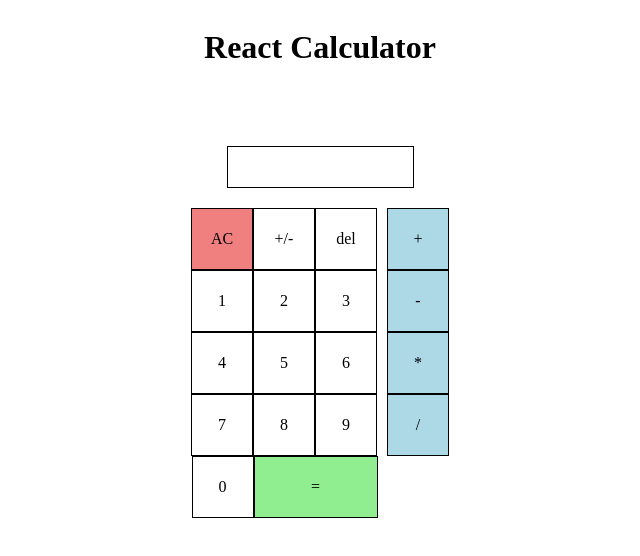
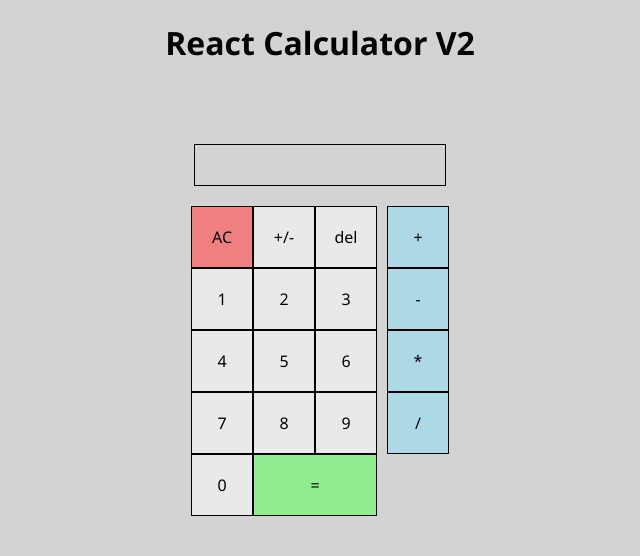
Before and after one commit to yewyewXD/React-Calculator-v2, a React (Create React App) app: page / in a window 1280 px wide. Shown: the top 556 px of the page, without its empty margins (320-960 px from the left). Built offline with nearby package versions, Linux system fonts and the light colour scheme.

Commit message:
final styling

```diff
--- a/src/App.css
+++ b/src/App.css
@@ -1,12 +1,6 @@
-.body {
-  background: grey;
+body {
+  background: lightgrey;
   font-family: "Segoe UI", Tahoma, Geneva, Verdana, sans-serif;
-}
-
-.container {
-  overflow: hidden;
-  margin: 0 auto;
-  padding: 0;
 }
 
 .heading {
@@ -15,7 +9,7 @@
 }
 
 .numpad-head {
-  width: 185px;
+  width: 250px;
   min-height: 40px;
   text-align: end;
   font-size: 30px;
@@ -41,10 +35,13 @@
   justify-content: center;
   align-items: center;
   border: solid 1px black;
+  background: rgba(255, 255, 255, 0.486);
+  transition: 0.2s;
 }
 
 .num:hover {
   cursor: pointer;
+  opacity: 0.5;
 }
 
 .clear {
@@ -59,5 +56,5 @@
 .equal {
   background: lightgreen;
   padding: 0 31px;
-  margin-right: 71px;
+  margin-right: 72px;
 }
--- a/src/App.js
+++ b/src/App.js
@@ -98,13 +98,15 @@ function App() {
         setPreservedNum(divide);
         setIsCalculated(true);
         break;
+      default:
+        console.log("Invalid Starting Value");
     }
   }
 
   return (
     <div>
       <div className="container">
-        <h1 className="heading">React Calculator</h1>
+        <h1 className="heading">React Calculator V2</h1>
         <NumpadHead headingNum={headingNum} />
         <Numpad
           onClickDel={onClickDel}
--- a/src/NumpadHead.js
+++ b/src/NumpadHead.js
@@ -1,9 +1,5 @@
 import React from "react";
 
 export default function NumpadHead({ headingNum }) {
-  return (
-    <div>
-      <div className="numpad-head">{headingNum}</div>
-    </div>
-  );
+  return <div className="numpad-head">{headingNum}</div>;
 }
```
